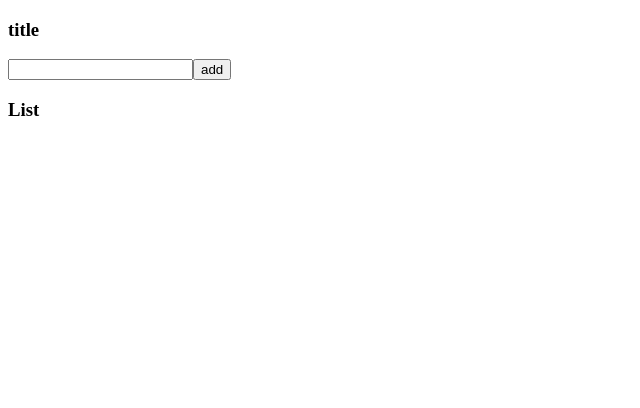
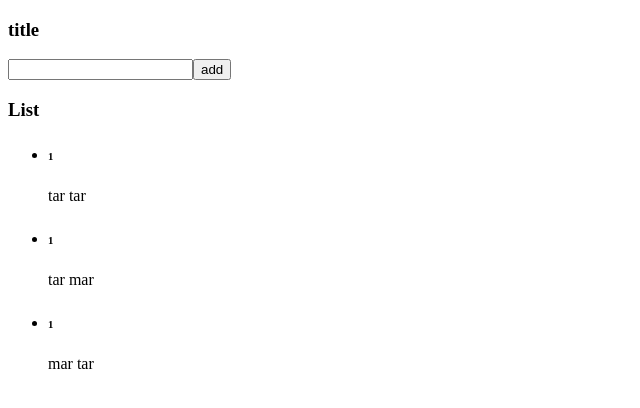
Before and after one commit to Avazkhon/myNote, a React (Create React App) app: page / in a window 1280 px wide. Shown: the top 408 px of the page, without its empty margins (0-640 px from the left). Built offline with nearby package versions, Linux system fonts and the light colour scheme.

Commit message:
add list note

```diff
--- a/src/App.js
+++ b/src/App.js
@@ -1,24 +1,15 @@
 import React, { Component } from 'react';
 import { Provider } from 'react-redux'
 
+import Main from './components/Main';
+
 import store from './store/index';
-
-console.log(store.getState())
 
 class App extends Component {
 	render () {
 		return (
 			<Provider store={store} >
-				<div>
-					<h3>title</h3>
-					<input type='text' />
-					<input type='button' value='add' />
-					<div>
-						<h3>List</h3>
-						<ul>
-						</ul>
-					</div>
-				</div>
+				<Main />
 			</Provider>
 		)
 	}
--- /dev/null
+++ b/src/components/Main.js
@@ -0,0 +1,40 @@
+import React, { Component } from 'react';
+import { connect } from 'react-redux';
+
+class Main extends Component {
+
+
+	render () {
+		const {
+			note
+		} = this.props
+
+		return (
+			<div>
+				<h3>title</h3>
+				<input type='text' />
+				<input type='button' value='add' />
+				<div>
+					<h3>List</h3>
+					<ul>
+					{note.map(item => {
+						return (
+							<li key={item.id} >
+								<h6>{item.range}</h6>
+								<p>{item.text}</p>
+							</li>
+						)
+					})}
+					</ul>
+				</div>
+			</div>
+		)
+	}
+}
+
+function mapStateToProps(state) {
+  const { note } = state
+  return { note }
+}
+
+export default connect(mapStateToProps, {})(Main);
--- a/src/reducers/index.js
+++ b/src/reducers/index.js
@@ -1,6 +1,6 @@
 import { combineReducers } from 'redux'
-import { addNote } from './addNote';
+import { note } from './note';
 
 export default combineReducers({
-  addNote,
+  note,
 })
--- a/src/reducers/addNote.js
+++ b/src/reducers/note.js
@@ -18,7 +18,7 @@ let initState = [
 	},
 ]
 
-export function addNote(state = initState, action) {
+export function note(state = initState, action) {
 	if (action.type === ADD_NOTE) {
 		return [
 		...state,
```
Also changed, not shown: src/actions/index.js (+7 -5 lines).
